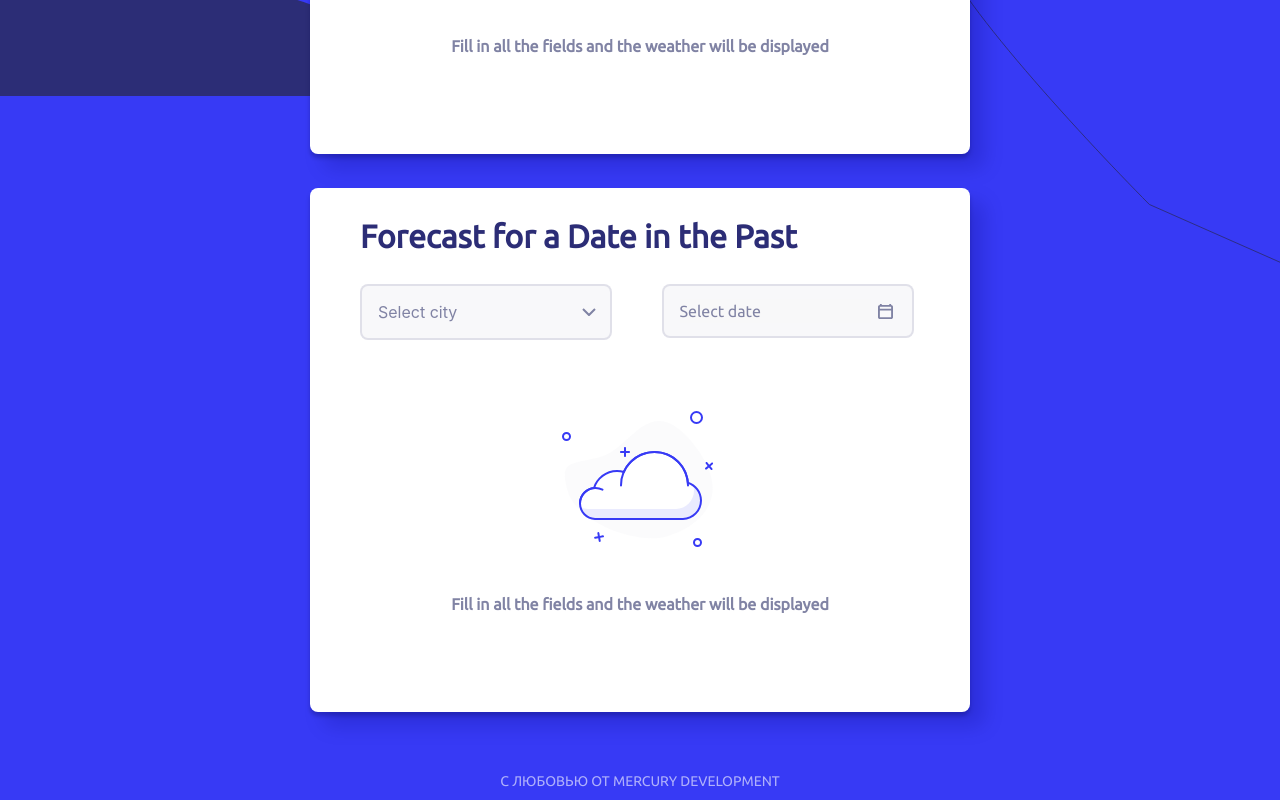
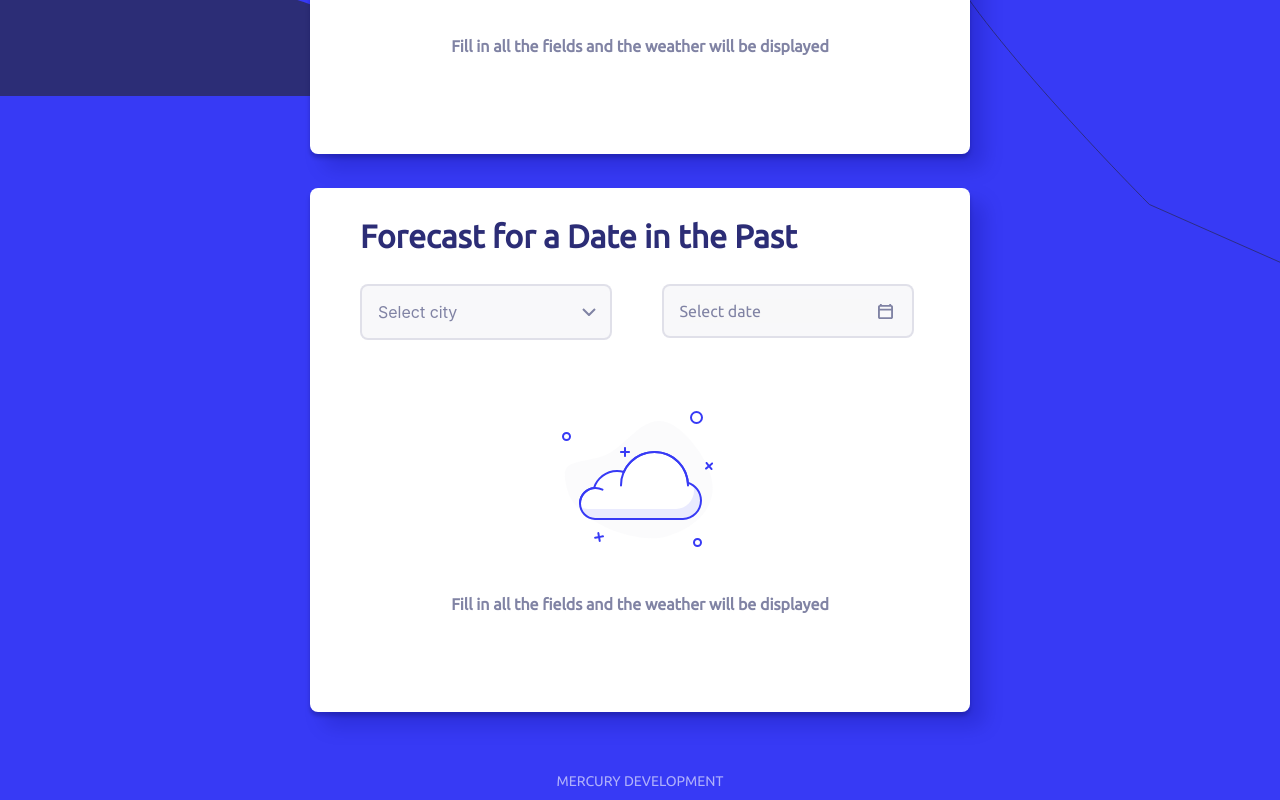
Before and after one commit to M-Anastasia/weather-forecast, a React (Create React App) app: page / in a window 1280 px wide. Shown: the part 704-1504 px from the top of the page. Built offline with nearby package versions, Linux system fonts and the light colour scheme.

Commit message:
Update App.tsx

```diff
--- a/src/App.tsx
+++ b/src/App.tsx
@@ -20,7 +20,7 @@ function App() {
                     <PastDayWeatherForecast/>
                 </main>
                 <footer className="footer">
-                    <p className="footer-font">C ЛЮБОВЬЮ ОТ MERCURY DEVELOPMENT</p>
+                    <p className="footer-font">MERCURY DEVELOPMENT</p>
                 </footer>
             </div>
         </div>
```
